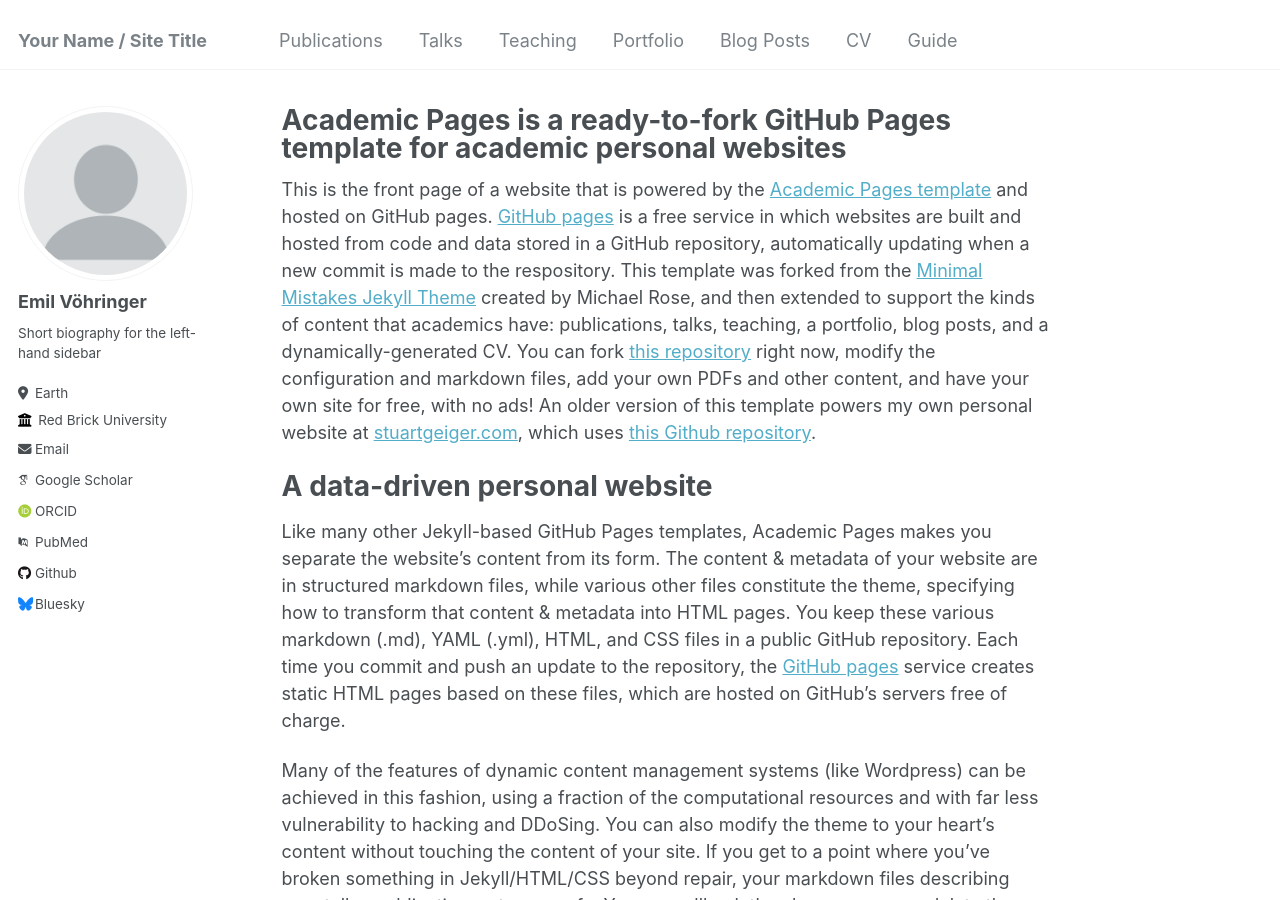
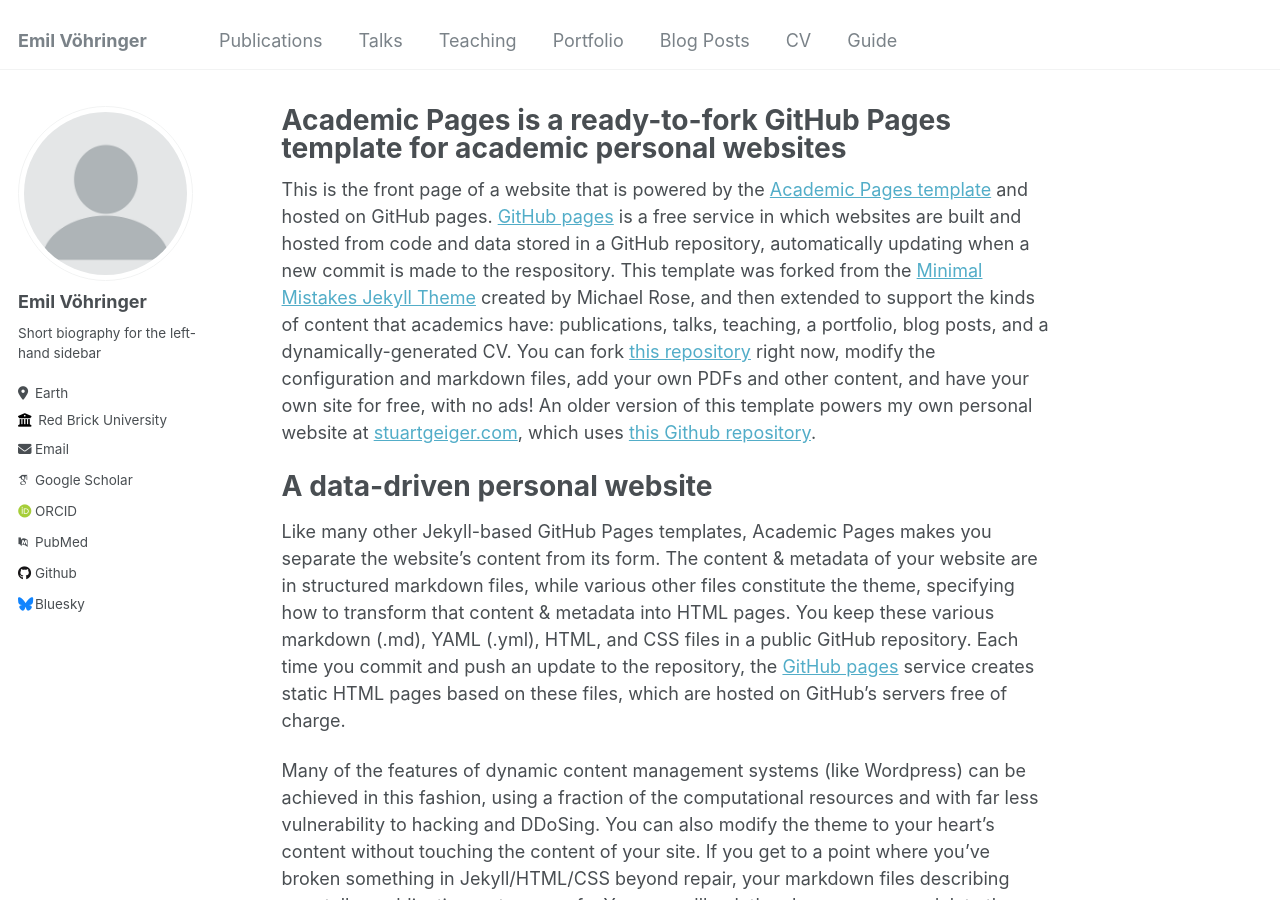
Before and after one commit to emilio8458/website2, a Jekyll site: the page built from _pages/about.md, in a window 1280 px wide and 900 px high. Built offline with Jekyll 4.4.1, drawn with Linux system fonts in a browser that asks for light colours; some web fonts are replaced.

Commit message:
Update _config.yml

```diff
--- a/_config.yml
+++ b/_config.yml
@@ -8,7 +8,7 @@
 
 # Basic Site Settings
 locale                   : "en-US"
-title                    : "Your Name / Site Title"
+title                    : "Emil Vöhringer"
 title_separator          : "-"
 name                     : &name "Your Name"
 description              : &description "personal description"
```
